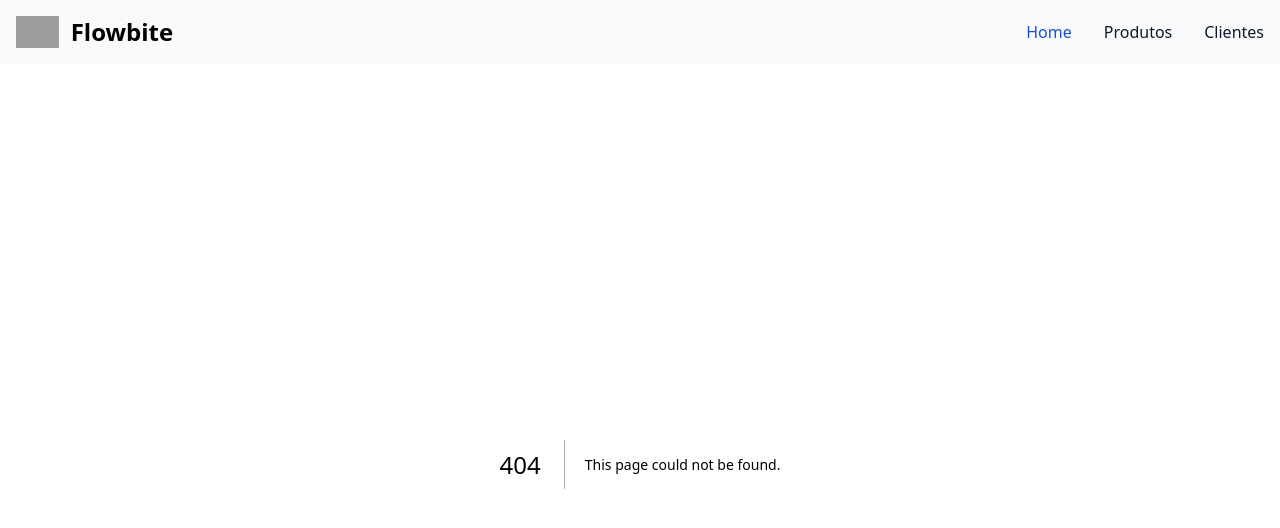
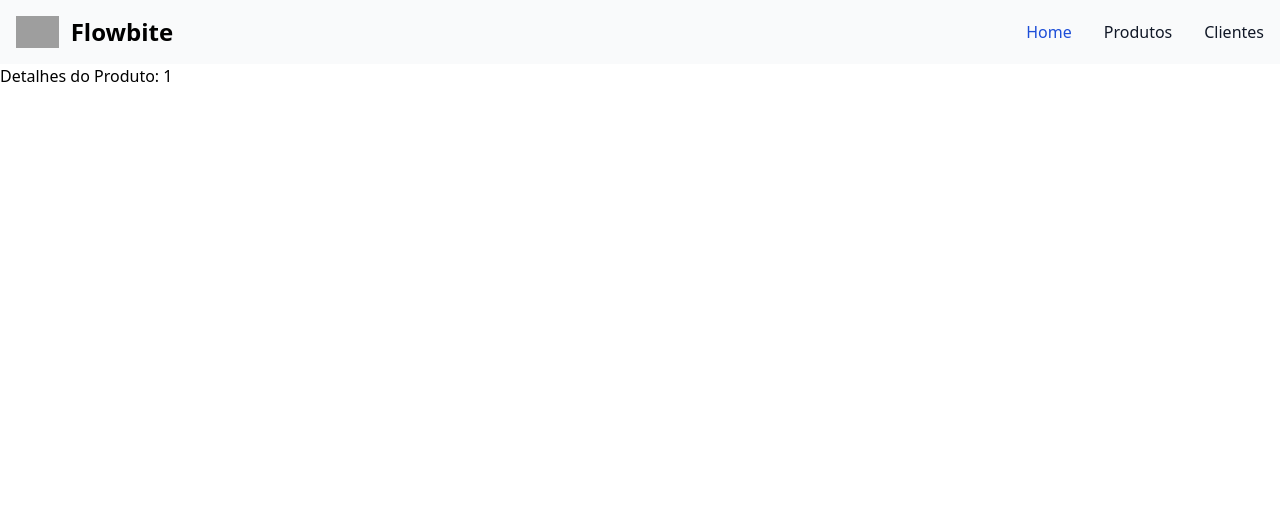
Before and after one commit to victorxavieratlas/facul, a Next.js app in the folder 24-01/Linguagens-Programacao-Emergentes/aula1/: page /detalhes/1 in a window 1280 px wide. Before the commit this address had no page. Shown: the top 528 px of the page. Built offline with nearby package versions, Linux system fonts and the light colour scheme; grey boxes are pictures that could not be loaded.

Commit message:
facul-0010 - feat: add details page

```diff
--- /dev/null
+++ b/24-01/Linguagens-Programacao-Emergentes/aula1/src/app/detalhes/[id]/page.tsx
@@ -0,0 +1,10 @@
+function Detalhes({params}: {params: {id:string}}) {
+
+    const id = params.id
+
+    return (
+        <h1 className="text-5x1">Detalhes do Produto: {id}</h1>
+    )
+}
+
+export default Detalhes
```
